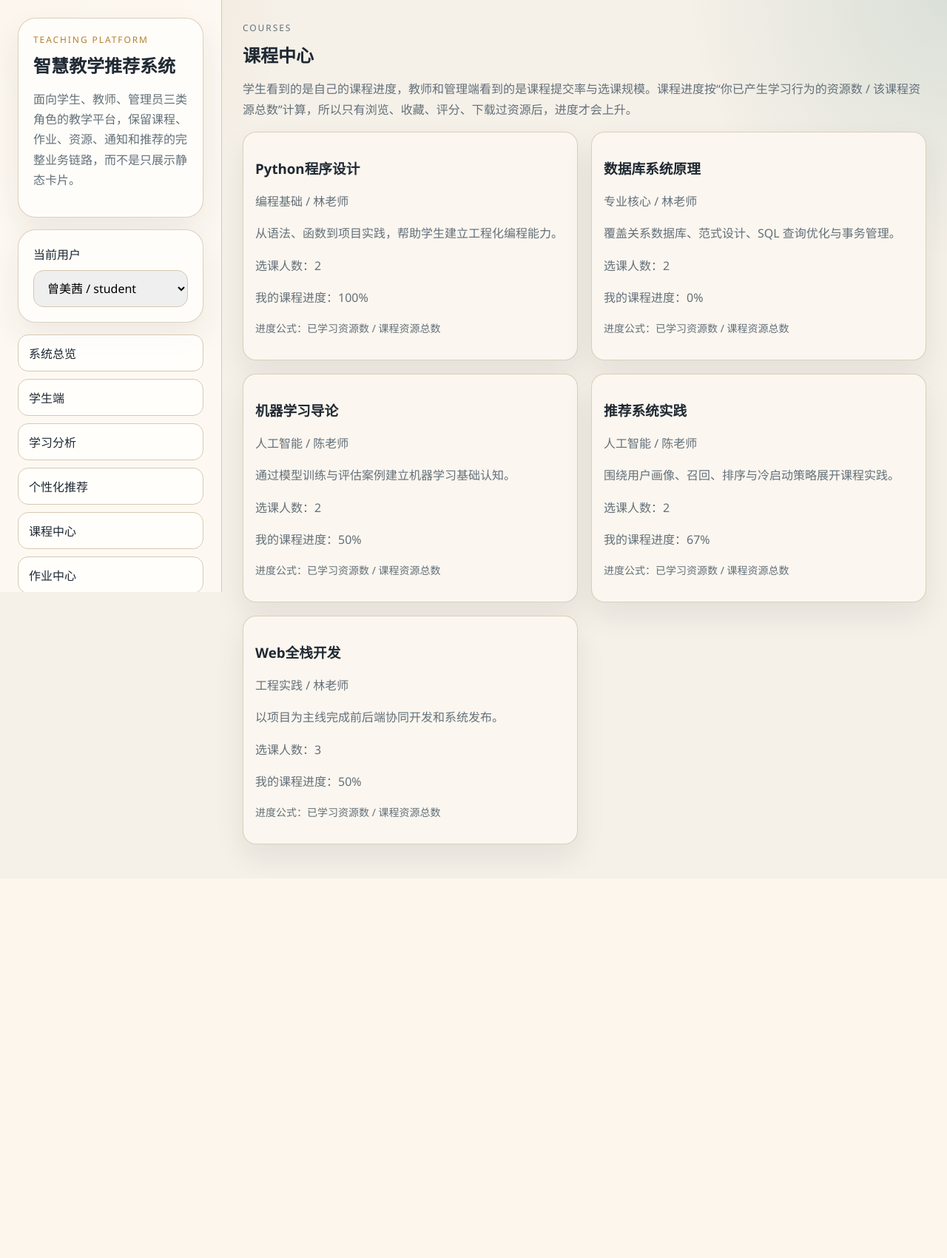
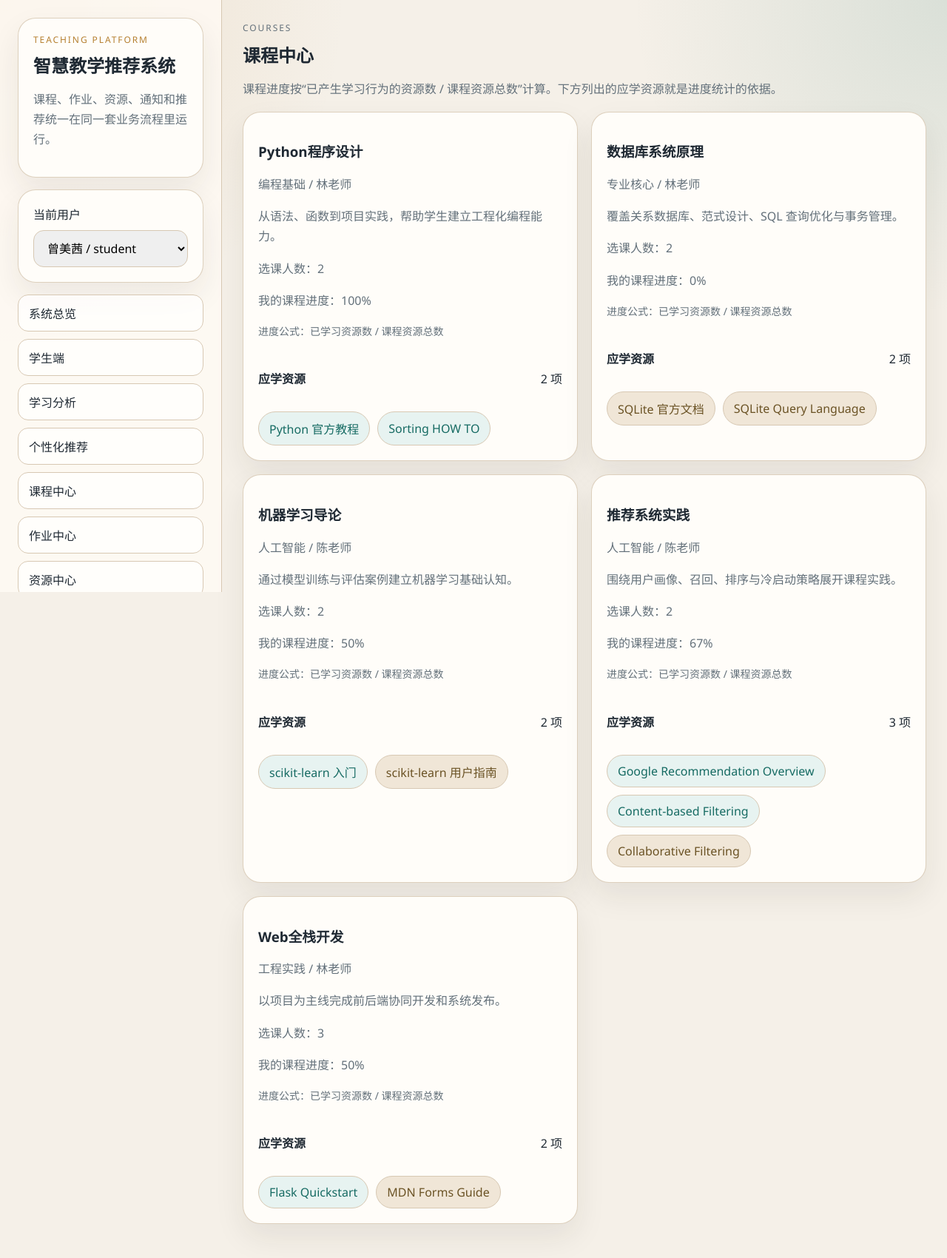
Before and after one commit to zousambol-cloud/smart-teaching-recommendation-system, a Flask app: page /courses in a window 1280 px wide. Shown: the whole page at 74% size. Before the commit the page ends 1170 px from the top, so only its background shows below. Run offline with Flask 3, Linux system fonts and the light colour scheme; data comes from the database, SQL or seed files in the repository.

Commit message:
feat: improve course resources and reset controls

```diff
--- a/app.py
+++ b/app.py
@@ -227,8 +227,8 @@ def init_db() -> None:
         (1, "Sorting HOW TO", "文档", "python,排序,算法", "https://docs.python.org/3/howto/sorting.html", "Python 官方排序指南，可对应算法与数据处理内容。"),
         (2, "SQLite 官方文档", "文档", "数据库,sql,sqlite", "https://www.sqlite.org/docs.html", "SQLite 官方文档入口，适合数据库系统原理课程查阅。"),
         (2, "SQLite Query Language", "文档", "sql,查询,数据库", "https://www.sqlite.org/lang.html", "SQLite SQL 语法索引，适合查询、建模和事务学习。"),
-        (3, "scikit-learn 教程", "文档", "机器学习,sklearn,教程", "https://scikit-learn.org/stable/tutorial/index.html", "scikit-learn 官方教程，适合机器学习导论课程。"),
-        (3, "Supervised Learning Guide", "文档", "机器学习,分类,回归", "https://scikit-learn.org/stable/supervised_learning.html", "scikit-learn 官方监督学习指南。"),
+        (3, "scikit-learn 入门", "文档", "机器学习,sklearn,教程", "https://scikit-learn.org/stable/", "scikit-learn 官方稳定版首页，包含 Getting Started 与用户指南入口。"),
+        (3, "scikit-learn 用户指南", "文档", "机器学习,分类,回归", "https://scikit-learn.org/stable/user_guide.html", "scikit-learn 官方用户指南入口。"),
         (4, "Google Recommendation Overview", "文档", "推荐算法,推荐系统,概览", "https://developers.google.com/machine-learning/recommendation", "Google 机器学习课程中的推荐系统总览。"),
         (4, "Content-based Filtering", "文档", "推荐算法,内容推荐,特征工程", "https://developers.google.com/machine-learning/recommendation/content-based/basics", "Google 推荐系统课程中的内容推荐基础。"),
         (4, "Collaborative Filtering", "文档", "推荐算法,协同过滤,相似度", "https://developers.google.com/machine-learning/recommendation/collaborative/basics", "Google 推荐系统课程中的协同过滤基础。"),
@@ -387,6 +387,34 @@ def course_rows(db: sqlite3.Connection, user_id: int | None = None) -> list[dict
                 "SELECT 1 FROM enrollments WHERE user_id = ? AND course_id = ?",
                 (user_id, row["id"]),
             ).fetchone() is not None
+        resources = []
+        for resource in db.execute(
+            """
+            SELECT id, title, resource_type, tags, url, summary
+            FROM resources
+            WHERE course_id = ?
+            ORDER BY id
+            """,
+            (row["id"],),
+        ).fetchall():
+            completed = False
+            if user_id:
+                completed = db.execute(
+                    """
+                    SELECT 1
+                    FROM activity_logs
+                    WHERE user_id = ? AND course_id = ? AND resource_id = ?
+                    LIMIT 1
+                    """,
+                    (user_id, row["id"], resource["id"]),
+                ).fetchone() is not None
+            resources.append(
+                {
+                    **dict(resource),
+                    "tags": parse_tags(resource["tags"]),
+                    "completed": completed,
+                }
+            )
         result.append(
             {
                 **dict(row),
@@ -394,6 +422,7 @@ def course_rows(db: sqlite3.Connection, user_id: int | None = None) -> list[dict
                 "progress": course_progress_for_user(db, user_id, row["id"]) if user_id else course_submission_rate(db, row["id"]),
                 "submission_rate": course_submission_rate(db, row["id"]),
                 "is_enrolled": is_enrolled,
+                "resources": resources,
             }
         )
     return result
@@ -1251,10 +1280,10 @@ def log_activity() -> Any:
     return redirect(url_for("recommendations", user_id=current_user_id()))
 
 
-@app.route("/refresh")
+@app.route("/refresh", methods=["POST"])
 def refresh() -> Any:
     init_db()
-    flash("平台内容已刷新。")
+    flash("系统已重置为默认演示数据。")
     return redirect(url_for("index", user_id=current_user_id()))
 
 
--- a/static/style.css
+++ b/static/style.css
@@ -236,11 +236,29 @@ button {
 .muted-note { font-size: 14px; color: var(--muted); }
 .comment-block { display: grid; gap: 12px; margin-top: 18px; }
 .comment-list { display: grid; gap: 10px; }
+.comment-scroll {
+  max-height: 220px;
+  overflow-y: auto;
+  padding-right: 8px;
+}
 .comment-card {
   padding: 14px 16px;
   border-radius: 18px;
   border: 1px solid rgba(215, 200, 179, 0.85);
   background: #fbf6ef;
+}
+.course-resource-block { display: grid; gap: 12px; margin-top: 18px; }
+.course-resource-list { display: flex; flex-wrap: wrap; gap: 10px; }
+.resource-pill {
+  width: auto;
+  padding: 10px 14px;
+  border-radius: 999px;
+  background: var(--soft);
+  color: #6b5325;
+}
+.resource-pill-done {
+  background: #e7f3f1;
+  color: var(--accent);
 }
 
 .link-button,
--- a/templates/base.html
+++ b/templates/base.html
@@ -12,7 +12,7 @@
         <div class="brand-card">
           <p class="eyebrow">Teaching Platform</p>
           <h1>智慧教学推荐系统</h1>
-          <p>面向学生、教师、管理员三类角色的教学平台，保留课程、作业、资源、通知和推荐的完整业务链路，而不是只展示静态卡片。</p>
+          <p>课程、作业、资源、通知和推荐统一在同一套业务流程里运行。</p>
         </div>
 
         <form class="switcher" method="get" action="{{ url_for('switch_user') }}">
@@ -41,8 +41,12 @@
           <a href="{{ url_for('assignments', user_id=user_id) }}">作业中心</a>
           <a href="{{ url_for('resources', user_id=user_id) }}">资源中心</a>
           <a href="{{ url_for('announcements', user_id=user_id) }}">通知中心</a>
-          <a href="{{ url_for('refresh', user_id=user_id) }}">刷新平台内容</a>
         </nav>
+
+        <form method="post" action="{{ url_for('refresh', user_id=user_id) }}" onsubmit="return confirm('确认将当前系统重置为默认演示数据？此操作会清空你当前新增和修改的数据。');">
+          <input type="hidden" name="user_id" value="{{ user_id }}">
+          <button type="submit">刷新平台内容</button>
+        </form>
       </aside>
 
       <main class="content">
--- a/templates/courses.html
+++ b/templates/courses.html
@@ -4,12 +4,12 @@
 <section class="page-head">
   <p class="eyebrow">Courses</p>
   <h2>课程中心</h2>
-  <p>学生看到的是自己的课程进度，教师和管理端看到的是课程提交率与选课规模。课程进度按“你已产生学习行为的资源数 / 该课程资源总数”计算，所以只有浏览、收藏、评分、下载过资源后，进度才会上升。</p>
+  <p>课程进度按“已产生学习行为的资源数 / 课程资源总数”计算。下方列出的应学资源就是进度统计的依据。</p>
 </section>
 
 <section class="card-grid">
   {% for course in courses %}
-    <article class="list-card">
+    <article class="panel">
       <h3>{{ course.title }}</h3>
       <p>{{ course.category }} / {{ course.teacher_name }}</p>
       <p>{{ course.description }}</p>
@@ -29,6 +29,42 @@
       {% else %}
         <p>课程作业提交率：{{ course.submission_rate }}%</p>
       {% endif %}
+
+      <section class="course-resource-block">
+        <div class="panel-head">
+          <h4>应学资源</h4>
+          <span>{{ course.resources|length }} 项</span>
+        </div>
+        <div class="course-resource-list">
+          {% for resource in course.resources %}
+            <button type="button" class="resource-pill {% if resource.completed %}resource-pill-done{% endif %}" onclick="document.getElementById('course-resource-dialog-{{ course.id }}-{{ resource.id }}').showModal()">
+              {{ resource.title }}
+            </button>
+            <dialog id="course-resource-dialog-{{ course.id }}-{{ resource.id }}" class="resource-dialog">
+              <article class="dialog-card">
+                <div class="panel-head">
+                  <h3>{{ resource.title }}</h3>
+                  <button type="button" class="ghost-button" onclick="document.getElementById('course-resource-dialog-{{ course.id }}-{{ resource.id }}').close()">关闭</button>
+                </div>
+                <p>{{ course.title }} / {{ resource.resource_type }}</p>
+                <p>{{ resource.summary }}</p>
+                <div class="tag-row">
+                  {% for tag in resource.tags %}
+                    <span>{{ tag }}</span>
+                  {% endfor %}
+                </div>
+                {% if current_user.role == 'student' %}
+                  <p>{% if resource.completed %}你已对该资源产生学习行为，已计入当前课程进度。{% else %}打开资源、下载导读、收藏或评分后，该资源才会计入课程进度。{% endif %}</p>
+                {% endif %}
+                <div class="action-row">
+                  <a href="{{ url_for('open_resource', resource_id=resource.id, user_id=user_id) }}" target="_blank" rel="noopener">打开原始资源</a>
+                  <a href="{{ url_for('resources', user_id=user_id) }}">去资源中心查看评价</a>
+                </div>
+              </article>
+            </dialog>
+          {% endfor %}
+        </div>
+      </section>
     </article>
   {% endfor %}
 </section>
--- a/templates/resources.html
+++ b/templates/resources.html
@@ -4,7 +4,6 @@
 <section class="page-head">
   <p class="eyebrow">Resources</p>
   <h2>资源中心</h2>
-  <p>资源可以直接跳转到真实学习网页，也可以下载平台生成的学习导读文件。收藏、评分、浏览、下载都会进入行为日志，并影响课程进度与推荐结果。</p>
 </section>
 
 <form class="search-row" method="get">
@@ -50,8 +49,12 @@
       </form>
 
       <section class="comment-block">
+        <div class="panel-head">
           <h4>资源评价</h4>
+          <span>{{ item.comments|length }} 条</span>
+        </div>
         {% if item.comments %}
+          <div class="comment-scroll">
             <div class="comment-list">
               {% for comment in item.comments %}
                 <article class="comment-card">
@@ -63,6 +66,7 @@
                 </article>
               {% endfor %}
             </div>
+          </div>
         {% else %}
           <p class="muted-note">暂时还没有文字评价。</p>
         {% endif %}
```
Also changed, not shown: templates/index.html (+5 -6 lines). Lines whose indentation alone changed are shown as unchanged.
